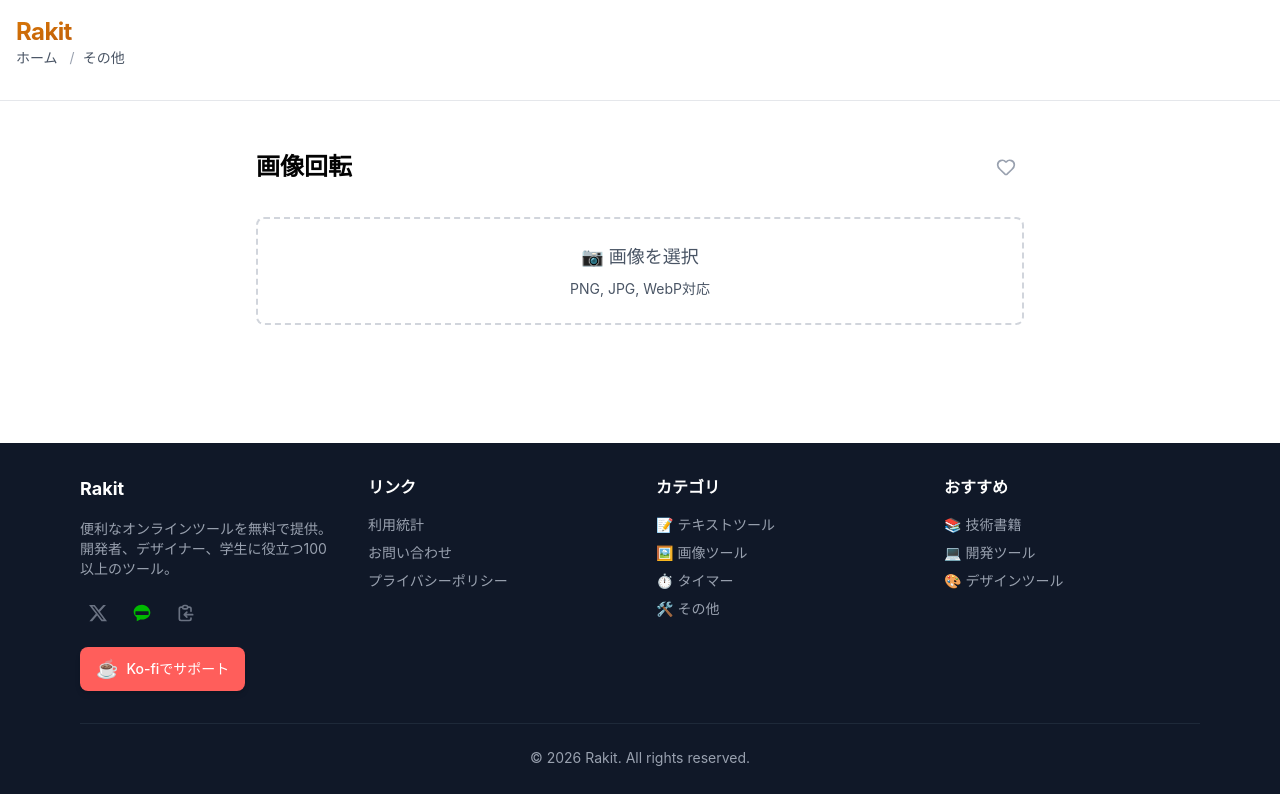
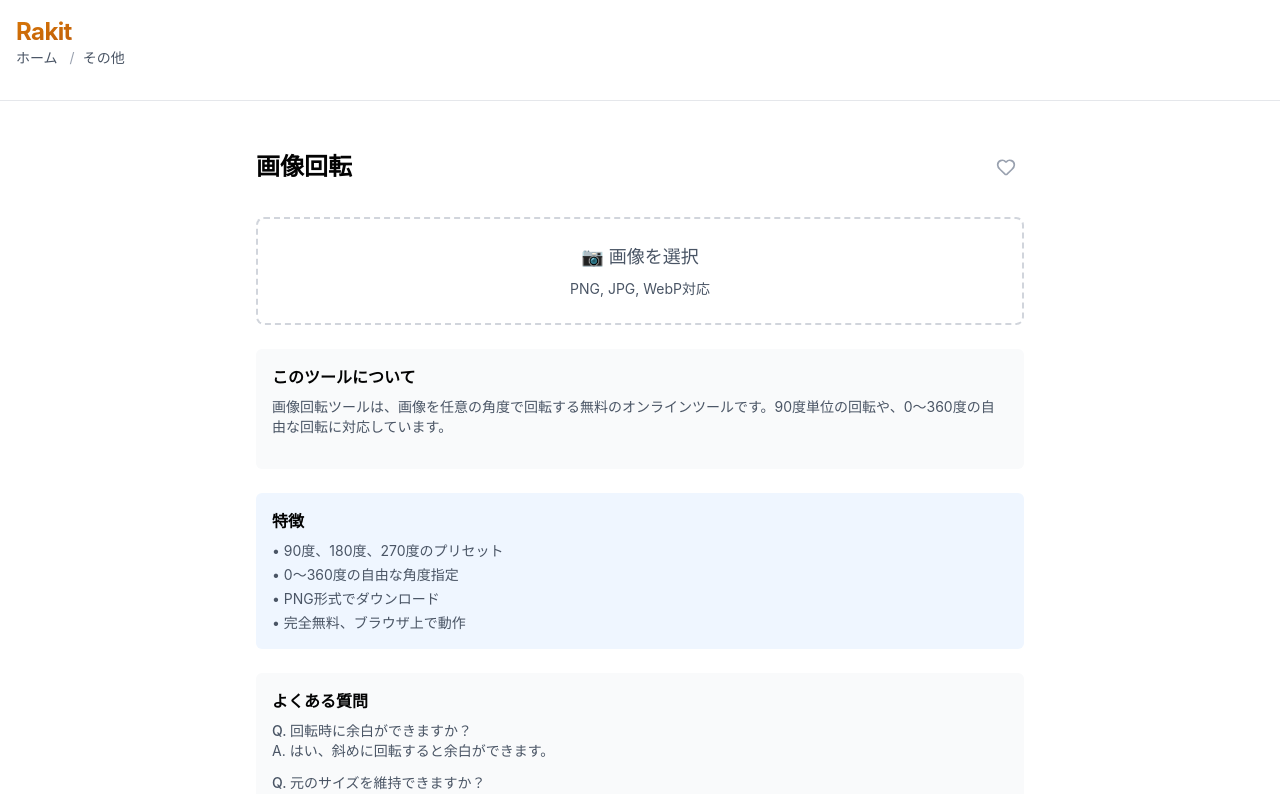
Before and after one commit to jiroor/v2, a React (Vite) app in the folder apps/web/: page /other/image-rotate in a window 1280 px wide. Shown: the top 794 px of the page. Built offline with nearby package versions, Linux system fonts and the light colour scheme.

Commit message:
feat: Otherツールに説明・特徴・FAQを追加（画像反転、回転）

```diff
--- a/apps/web/src/pages/OtherTools/ImageFlip.tsx
+++ b/apps/web/src/pages/OtherTools/ImageFlip.tsx
@@ -164,6 +164,40 @@ function ImageFlip() {
           {/* 非表示キャンバス */}
           <canvas ref={canvasRef} className="hidden" />
 
+          {/* このツールについて */}
+          <div className="mt-6 p-4 bg-gray-50 rounded-md">
+            <h3 className="font-semibold mb-2">このツールについて</h3>
+            <p className="text-sm text-gray-600 mb-4">
+              画像反転ツールは、画像を左右または上下に反転する無料のオンラインツールです。鏡像の作成や、写真の向き調整などに役立ちます。
+            </p>
+          </div>
+
+          {/* 特徴 */}
+          <div className="mt-4 p-4 bg-blue-50 rounded-md">
+            <h3 className="font-semibold mb-2">特徴</h3>
+            <ul className="text-sm text-gray-600 space-y-1">
+              <li>• 左右反転・上下反転</li>
+              <li>• PNG形式でダウンロード</li>
+              <li>• リアルタイムプレビュー</li>
+              <li>• 完全無料、ブラウザ上で動作</li>
+            </ul>
+          </div>
+
+          {/* よくある質問 */}
+          <div className="mt-4 p-4 bg-gray-50 rounded-md">
+            <h3 className="font-semibold mb-2">よくある質問</h3>
+            <div className="text-sm text-gray-600 space-y-3">
+              <div>
+                <p className="font-medium">Q. 反転は何に使いますか？</p>
+                <p>A. 鏡像の作成、自撮り写真の向き調整、デザイン効果などに使われます。</p>
+              </div>
+              <div>
+                <p className="font-medium">Q. 画質は変わりますか？</p>
+                <p>A. PNG形式で出力するため、元の画質を維持します。</p>
+              </div>
+            </div>
+          </div>
+
           {/* 広告 */}
           <AdBanner slot="TOOL_BOTTOM" format="horizontal" />
         </div>
--- a/apps/web/src/pages/OtherTools/ImageRotate.tsx
+++ b/apps/web/src/pages/OtherTools/ImageRotate.tsx
@@ -192,6 +192,40 @@ function ImageRotate() {
           {/* 非表示キャンバス */}
           <canvas ref={canvasRef} className="hidden" />
 
+          {/* このツールについて */}
+          <div className="mt-6 p-4 bg-gray-50 rounded-md">
+            <h3 className="font-semibold mb-2">このツールについて</h3>
+            <p className="text-sm text-gray-600 mb-4">
+              画像回転ツールは、画像を任意の角度で回転する無料のオンラインツールです。90度単位の回転や、0〜360度の自由な回転に対応しています。
+            </p>
+          </div>
+
+          {/* 特徴 */}
+          <div className="mt-4 p-4 bg-blue-50 rounded-md">
+            <h3 className="font-semibold mb-2">特徴</h3>
+            <ul className="text-sm text-gray-600 space-y-1">
+              <li>• 90度、180度、270度のプリセット</li>
+              <li>• 0〜360度の自由な角度指定</li>
+              <li>• PNG形式でダウンロード</li>
+              <li>• 完全無料、ブラウザ上で動作</li>
+            </ul>
+          </div>
+
+          {/* よくある質問 */}
+          <div className="mt-4 p-4 bg-gray-50 rounded-md">
+            <h3 className="font-semibold mb-2">よくある質問</h3>
+            <div className="text-sm text-gray-600 space-y-3">
+              <div>
+                <p className="font-medium">Q. 回転時に余白ができますか？</p>
+                <p>A. はい、斜めに回転すると余白ができます。</p>
+              </div>
+              <div>
+                <p className="font-medium">Q. 元のサイズを維持できますか？</p>
+                <p>A. 回転に合わせてキャンバスサイズが自動調整されます。</p>
+              </div>
+            </div>
+          </div>
+
           {/* 広告 */}
           <AdBanner slot="TOOL_BOTTOM" format="horizontal" />
         </div>
```
